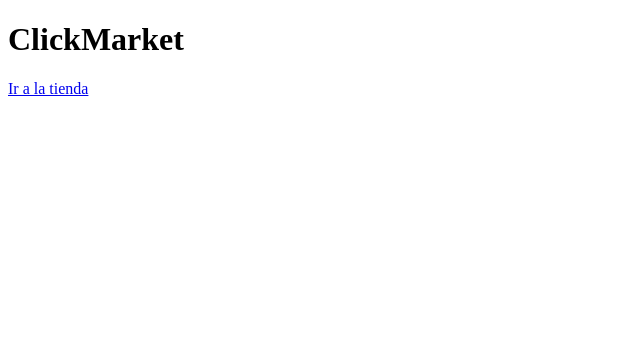
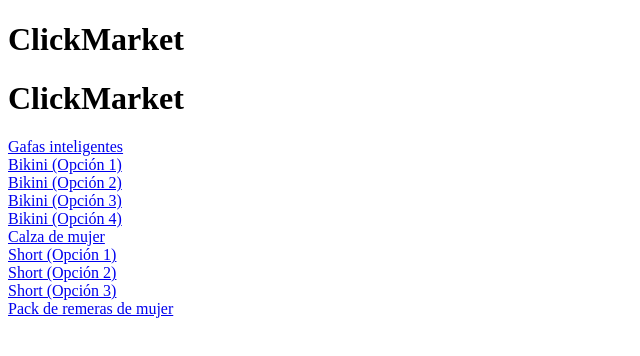
Before and after one commit to agostina290904-bit/proyecto, a plain HTML site: page index.html in a window 1280 px wide. Shown: the whole page, without its empty margins (0-640 px from the left). Drawn offline with Linux system fonts and the light colour scheme.

Commit message:
actualización de productos

```diff
--- a/index.html
+++ b/index.html
@@ -7,15 +7,28 @@
   </head>
   <body>
 <h1>ClickMarket</h1>
-    <a href="https://meli.la/2uuJ9U5
-https://meli.la/1WPv4Jw
-https://meli.la/2tLAMAa
-https://meli.la/2TNWMup
-https://meli.la/2kPrn8Z
-https://meli.la/14ftcHS
-https://meli.la/2T5LFB3
-https://meli.la/2q1hwsY
-https://meli.la/2tPkJsm
-https://meli.la/2NADqgj">Ir a la tienda</a>
+    <!DOCTYPE html>
+<html lang="es">
+<head>
+  <meta charset="UTF-8">
+  <meta name="viewport" content="width=device-width, initial-scale=1.0">
+  <title>ClickMarket</title>
+</head>
+<body>
+  <h1>ClickMarket</h1>
+  <div>
+    <a href="https://meli.la/2uuJ9U5" target="_blank">Gafas inteligentes</a><br>
+    <a href="https://meli.la/1WPv4Jw" target="_blank">Bikini (Opción 1)</a><br>
+    <a href="https://meli.la/2tLAMAa" target="_blank">Bikini (Opción 2)</a><br>
+    <a href="https://meli.la/2TNWMup" target="_blank">Bikini (Opción 3)</a><br>
+    <a href="https://meli.la/2kPrn8Z" target="_blank">Bikini (Opción 4)</a><br>
+    <a href="https://meli.la/14ftcHS" target="_blank">Calza de mujer</a><br>
+    <a href="https://meli.la/2T5LFB3" target="_blank">Short (Opción 1)</a><br>
+    <a href="https://meli.la/2q1hwsY" target="_blank">Short (Opción 2)</a><br>
+    <a href="https://meli.la/2tPkJsm" target="_blank">Short (Opción 3)</a><br>
+    <a href="https://meli.la/2NADqgj" target="_blank">Pack de remeras de mujer</a>
+  </div>
+</body>
+</html>
   </body>
 </html>
```
